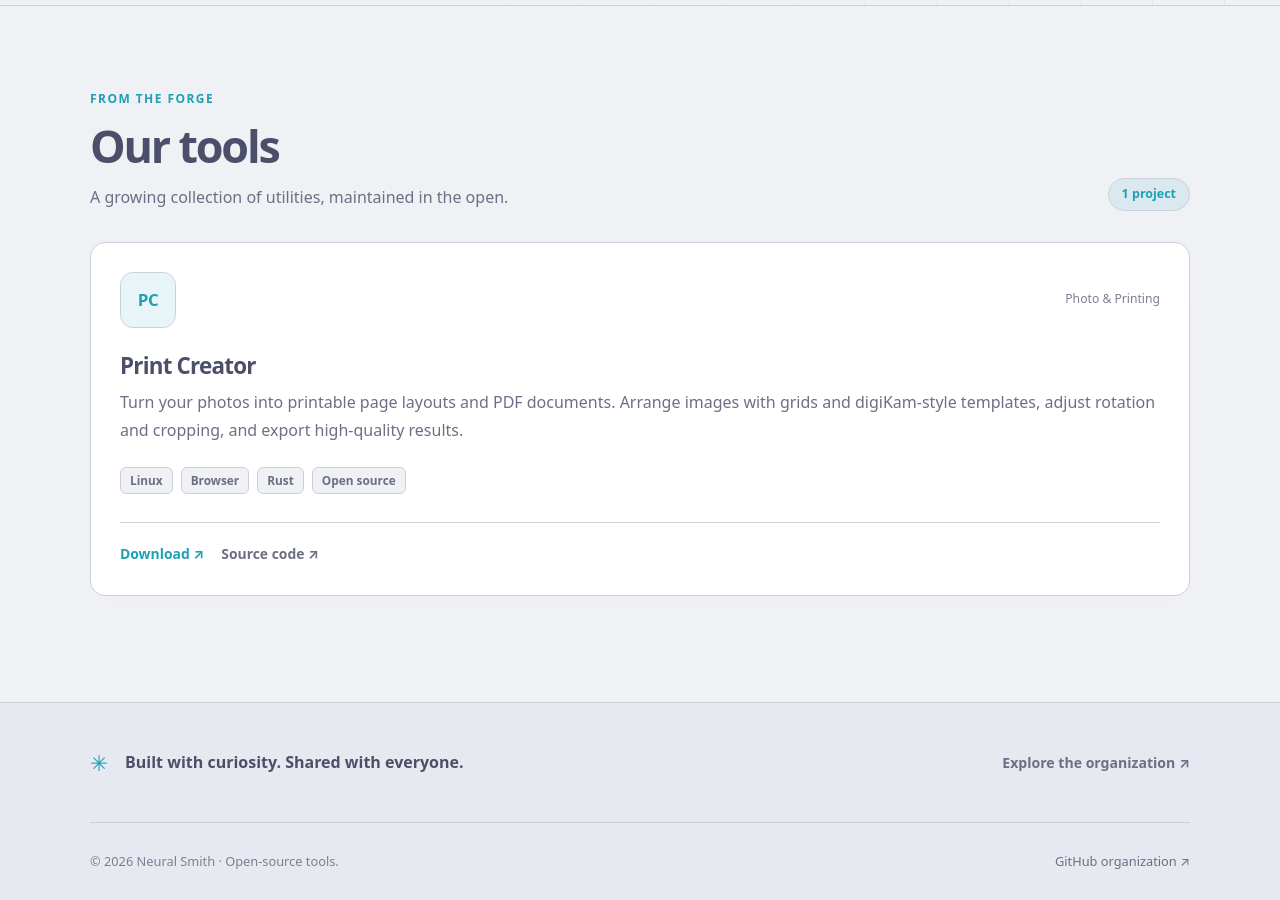
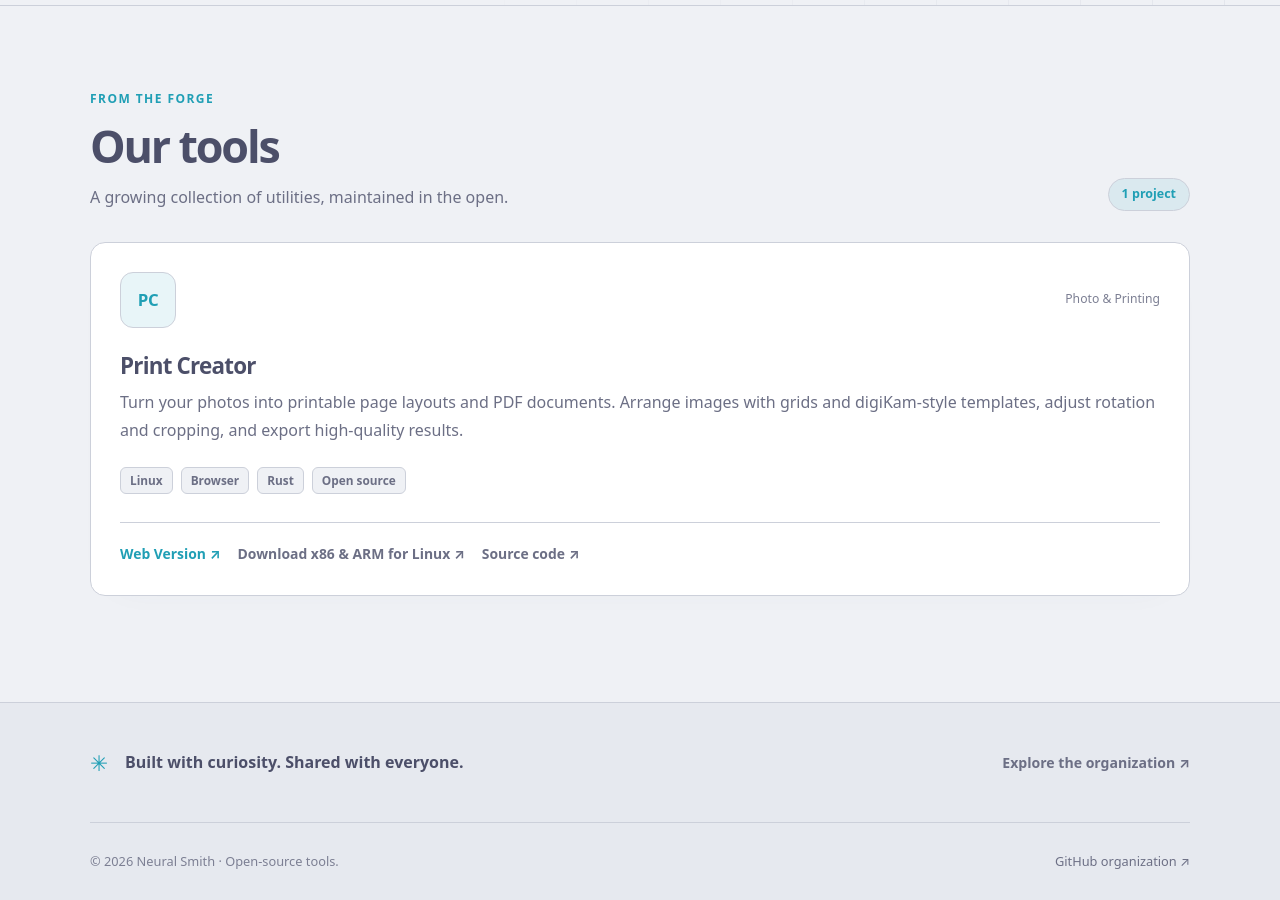
Before and after one commit to neural-smith/neural-smith.github.io, a Jekyll site: the page built from index.html, in a window 1280 px wide and 900 px high, scrolled down 687 px. Built offline with Jekyll 4.4.1, drawn with Linux system fonts in a browser that asks for light colours.

```diff
--- a/_data/tools.yml
+++ b/_data/tools.yml
@@ -14,8 +14,10 @@
     - Rust
     - Open source
   links:
-    - text: Download
+    - text: Web Version
+      url: https://neural-smith.github.io/print-creator/app/
+      primary: true
+    - text: "Download x86 & ARM for Linux"
       url: https://github.com/neural-smith/print-creator/releases
-      primary: true
     - text: Source code
       url: https://github.com/neural-smith/print-creator
```
